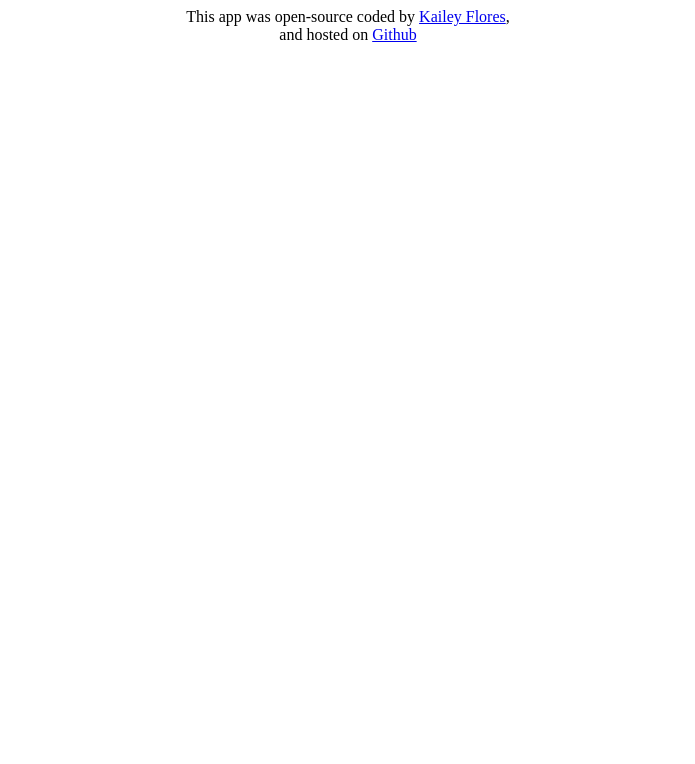
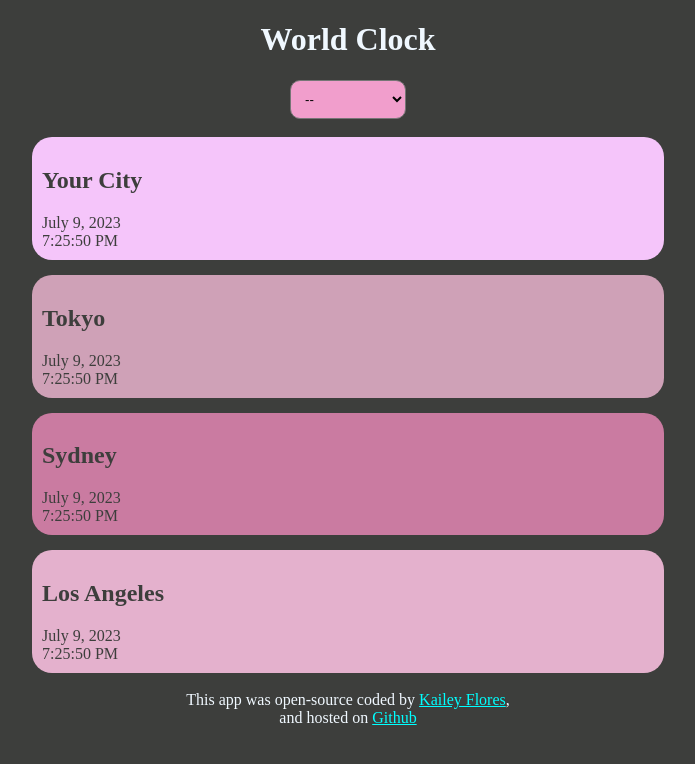
Before and after one commit to kiweeherman/Kiwee-World-Clock, a plain HTML site: page index.html in a window 1280 px wide. Shown: the whole page, without its empty margins (292-987 px from the left). Drawn offline with Linux system fonts and the light colour scheme.

Commit message:
Basic HTML and CSS

```diff
--- a/index.html
+++ b/index.html
@@ -7,6 +7,41 @@
     <link rel="stylesheet" href="src/style.css" />
   </head>
   <body>
+    <h1 class="center">World Clock</h1>
+    <select>
+      <option>--</option>
+      <option>Los Angeles</option>
+      <option>Tokyo</option>
+      <option>Paris</option>
+      <option>Sydney</option>
+      <option>New York</option>
+      <option>Seoul</option>
+      <option>Moscow</option>
+    </select>
+    <br />
+    <div class="container">
+      <div class="row fun1">
+        <h2 class="city">Your City</h2>
+        <div class="date">July 9, 2023</div>
+        <div class="tim">7:25:50 PM</div>
+      </div>
+      <div class="row fun2">
+        <h2 class="city">Tokyo</h2>
+        <div class="date">July 9, 2023</div>
+        <div class="tim">7:25:50 PM</div>
+      </div>
+      <div class="row fun3">
+        <h2 class="city">Sydney</h2>
+        <div class="date">July 9, 2023</div>
+        <div class="tim">7:25:50 PM</div>
+      </div>
+      <div class="row fun4">
+        <h2 class="city">Los Angeles</h2>
+        <div class="date">July 9, 2023</div>
+        <div class="tim">7:25:50 PM</div>
+      </div>
+    </div>
+    <br />
     <footer>
       This app was open-source coded by
       <a target="_blank" href="www.linkedin.com/in/kailey-flores-3755ab270"
--- a/src/style.css
+++ b/src/style.css
@@ -1,3 +1,47 @@
 footer {
   text-align: center;
 }
+body {
+  background-color: #3d3e3c;
+  color: aliceblue;
+}
+a {
+  color: aqua;
+}
+select {
+  display: block;
+  margin: 0 auto;
+  padding: 10px;
+  background-color: #f19ecc;
+  border-radius: 10px;
+}
+.container {
+  display: grid;
+  color: #3d3e3c;
+  row-gap: 15px;
+  width: 50%;
+  margin: 0 auto;
+}
+.center {
+  text-align: center;
+}
+
+.fun1,
+.fun2,
+.fun3,
+.fun4 {
+  padding: 10px;
+  border-radius: 20px;
+}
+.fun1 {
+  background-color: #f5c5fa;
+}
+.fun2 {
+  background-color: #cfa1b7;
+}
+.fun3 {
+  background-color: #ca7ba1;
+}
+.fun4 {
+  background-color: #e4b1cd;
+}
```
